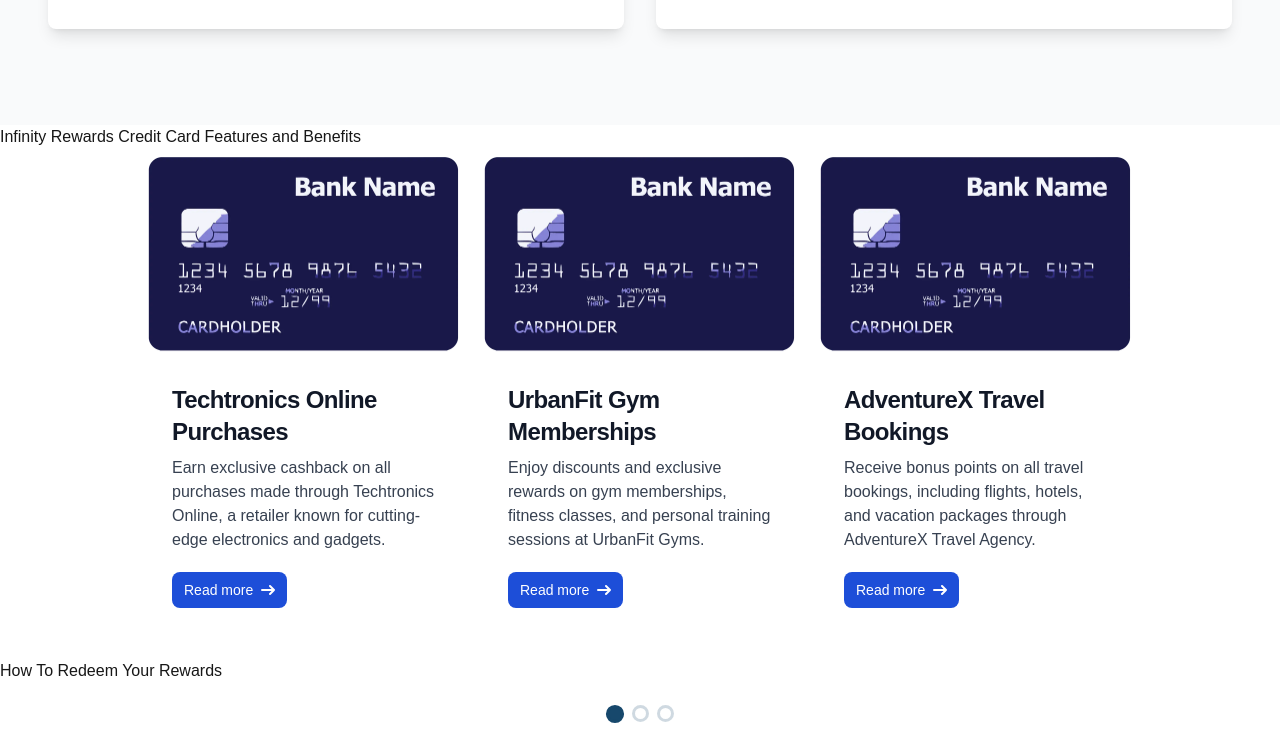
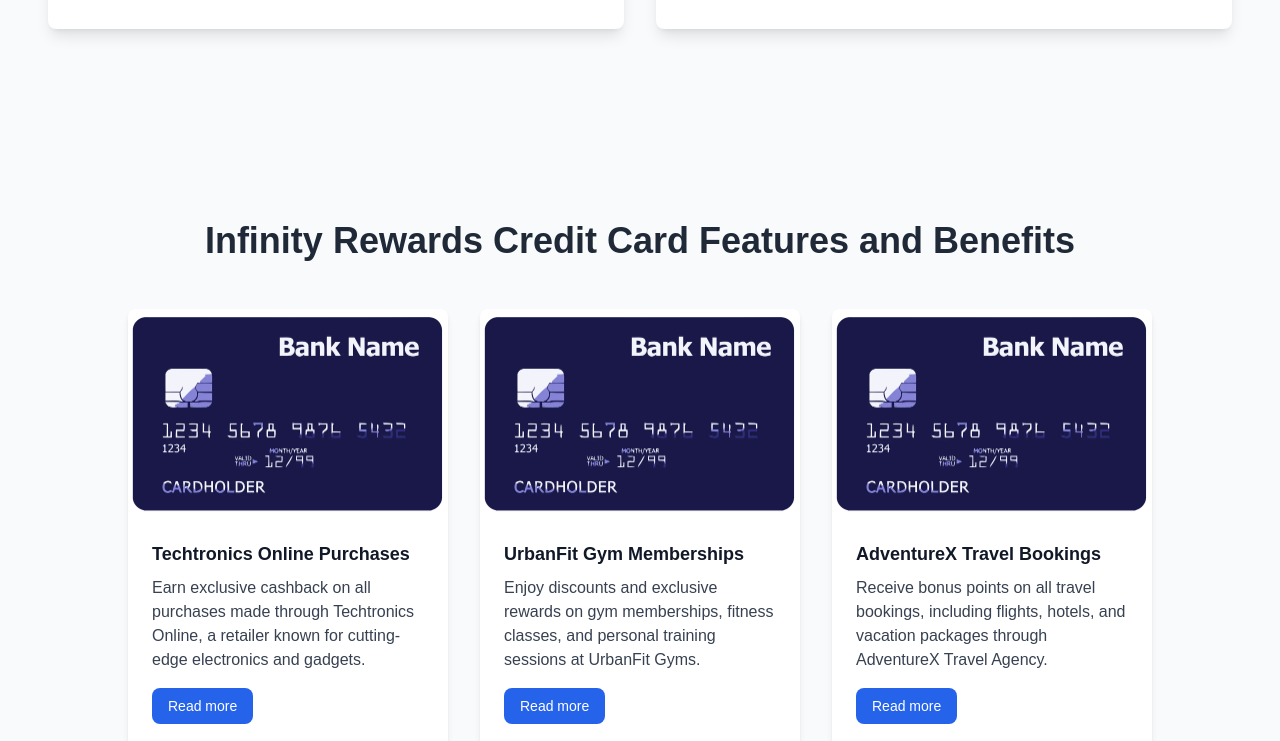
Before and after one commit to RoryDowse/financial-landing-page, a Next.js app: page / in a window 1280 px wide. Shown: the part 1685-2426 px from the top of the page. Built offline with nearby package versions, Linux system fonts and the light colour scheme.

Commit message:
update Features and Benefits styling

```diff
--- a/src/app/components/FeaturesAndBenefits.tsx
+++ b/src/app/components/FeaturesAndBenefits.tsx
@@ -17,55 +17,50 @@ export default function FeaturesAndBenefits() {
   };
 
   return (
-    <section className="">
-      <h2>{InfinityRewardsCard.name} Features and Benefits</h2>
-      <div className="flex flex-wrap justify-center gap-4">
+    <section className="bg-gray-50 px-6 py-12 lg:px-12 lg:py-24">
+      <h2 className="text-3xl lg:text-4xl font-bold text-center text-gray-800 mb-12">
+        {InfinityRewardsCard.name} Features and Benefits
+      </h2>
+      <div className="flex flex-wrap justify-center gap-8">
         {InfinityRewardsCard.featuresAndBenefits?.map((feature, index) => (
           <div
             key={index}
-            className={`flip-card w-80 h-80 `}
+            className="flip-card group w-80 h-80 perspective-1000 cursor-pointer"
             onClick={() => handleFlip(index)}
           >
             <div
-              className={`flip-card-inner ${
+              className={`flip-card-inner relative w-full h-full transition-transform duration-500 ${
                 flippedStates[index] ? "rotate-y-180" : ""
               }`}
             >
               {/* Front of Card */}
-              <div className="flip-card-front absolute dark:bg-gray-800">
+              <div className="flip-card-front absolute w-full h-full backface-hidden bg-white dark:bg-gray-800 rounded-lg shadow-md overflow-hidden">
                 <Image
-                  className="rounded"
+                  className="rounded-t-lg"
                   src={`${feature.image}`}
                   width={500}
                   height={500}
                   alt={`${feature.feature} Image`}
                 />
-                <div className="p-7">
-                  <h3 className="mb-2 text-2xl font-bold tracking-tight text-gray-900 dark:text-white">
+                <div className="p-6">
+                  <h3 className="mb-2 text-lg font-semibold text-gray-900 dark:text-white">
                     {feature.feature}
                   </h3>
-                  <p className="mb-5 font-normal text-gray-700 dark:text-gray-400">
+                  <p className="text-gray-700 dark:text-gray-400">
                     {feature.benefit}
                   </p>
-                  <button className="inline-flex items-center px-3 py-2 text-sm font-medium text-center text-white bg-blue-700 rounded-lg hover:bg-blue-800 focus:ring-4 focus:outline-none focus:ring-blue-300 dark:bg-blue-600 dark:hover:bg-blue-700 dark:focus:ring-blue-800">
+                  <button className="mt-4 px-4 py-2 text-sm font-medium text-white bg-blue-600 rounded-lg hover:bg-blue-700 focus:ring-4 focus:ring-blue-300 dark:bg-blue-500 dark:hover:bg-blue-600 dark:focus:ring-blue-800">
                     Read more
-                    <svg className="rtl:rotate-180 w-3.5 h-3.5 ms-2" aria-hidden="true" xmlns="http://www.w3.org/2000/svg" fill="none" viewBox="0 0 14 10">
-                            <path stroke="currentColor" strokeLinecap="round" strokeLinejoin="round" strokeWidth="2" d="M1 5h12m0 0L9 1m4 4L9 9"/>
-                        </svg>
                   </button>
                 </div>
               </div>
 
               {/* Back of Card */}
-              <div className="flip-card-back absolute inset-0 bg-blue-500 border border-gray-200 rounded-lg shadow dark:bg-gray-800 dark:border-gray-700">
-                <div className="p-7 ">
-                  <h3 className="mb-2 pt-5 text-2xl font-bold tracking-tight text-gray-900 dark:text-white">
-                    {feature.feature}
-                  </h3>
-                  <p className="mb-3 pt-5 font-normal text-gray-700 dark:text-gray-400">
-                    {feature.info}
-                  </p>
-                </div>
+              <div className="flip-card-back absolute w-full h-full bg-blue-500 dark:bg-gray-800 border border-gray-200 dark:border-gray-700 rounded-lg shadow-md backface-hidden rotate-y-180 flex flex-col justify-center items-center p-6">
+                <h3 className="text-lg font-semibold text-white">
+                  {feature.feature}
+                </h3>
+                <p className="mt-4 text-gray-200">{feature.info}</p>
               </div>
             </div>
           </div>
--- a/src/app/styles/flip-card.css
+++ b/src/app/styles/flip-card.css
@@ -1,14 +1,14 @@
 /* Flip Card Container */
 .flip-card {
     perspective: 1000px; /* Creates 3D perspective */
-    margin-bottom: 190px;
+    margin-bottom: 150px;
   }
 
   /* Flip Card Inner Container */
   .flip-card-inner {
     position: relative;
     width: 100%;
-    height: 155%;
+    height: 145%;
     transition: transform 0.8s; /* Smooth animation */
     transform-style: preserve-3d;
   }
```
